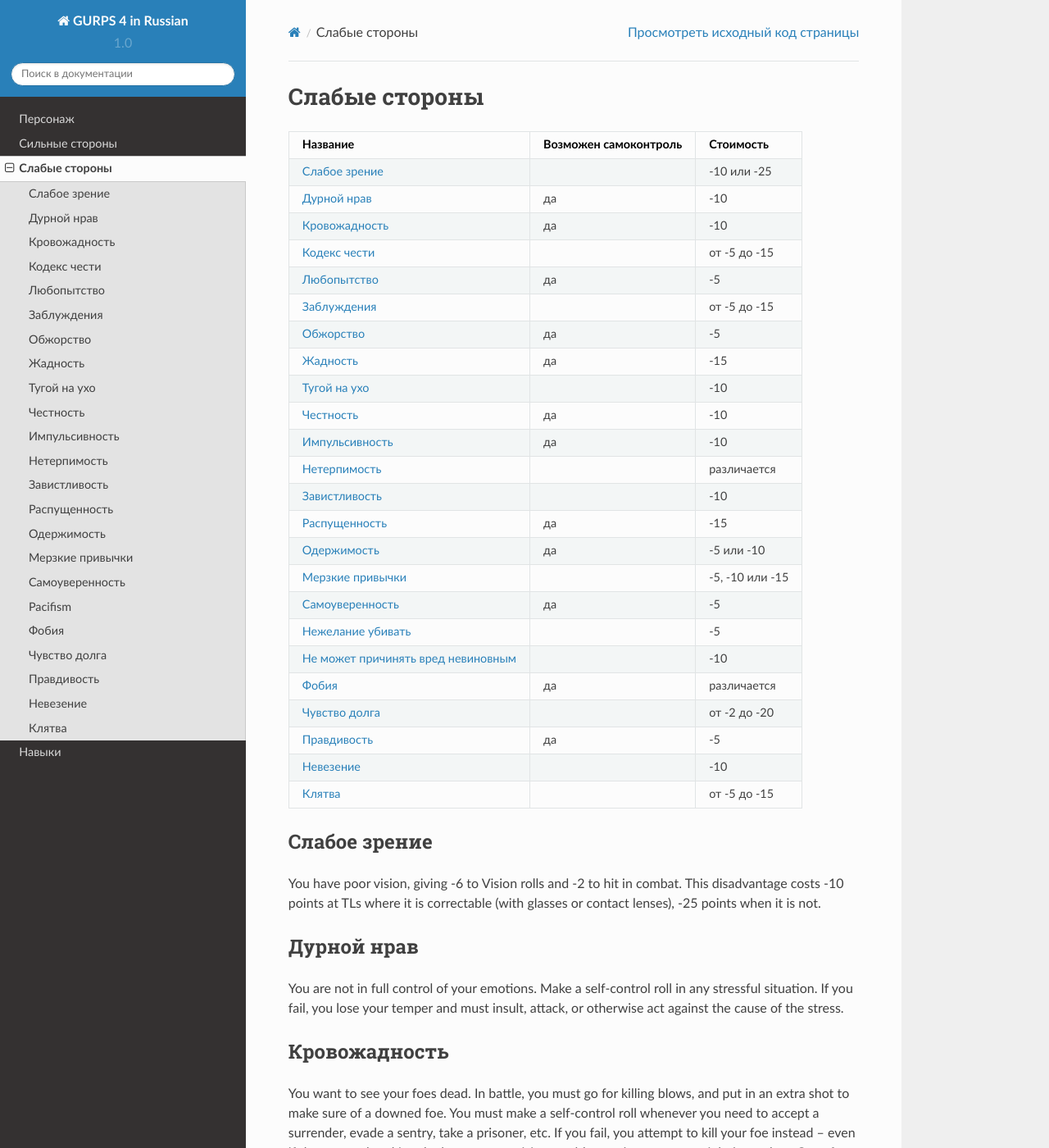
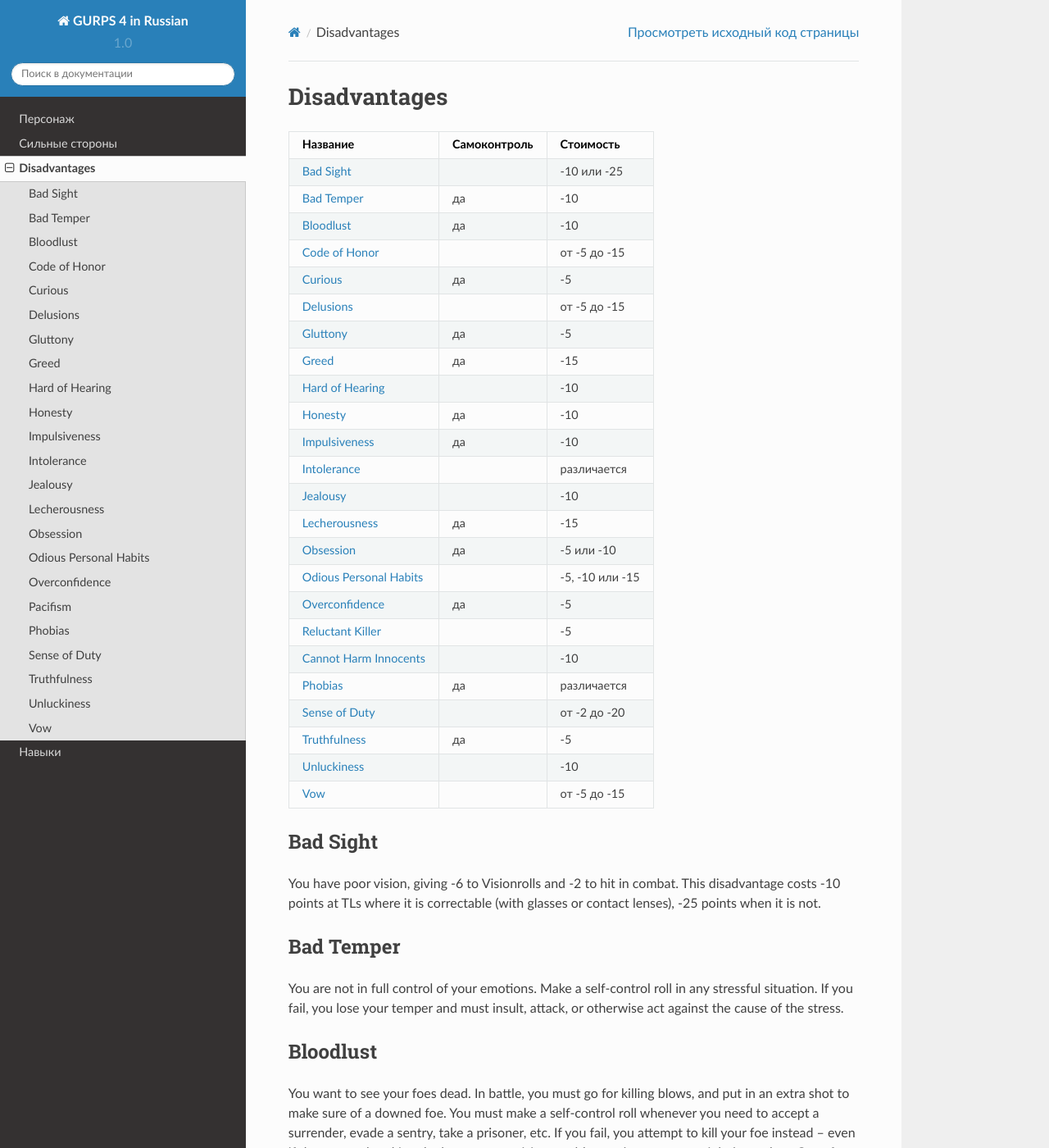
Before and after one commit to sp1r/gurps4, a Sphinx documentation site: the page built from docs/source/disadvantages.rst, in a window 1280 px wide and 1400 px high. Shown: the whole window at 82% size. Built offline with Sphinx 7.4.7 and the Read the Docs theme 2.0.0, drawn with Linux system fonts in a browser that asks for light colours; some of the changed text lies outside the part shown.

Commit message:
revert disadvantages names translation

```diff
--- a/docs/source/disadvantages.rst
+++ b/docs/source/disadvantages.rst
@@ -1,45 +1,45 @@
-**************
-Слабые стороны
-**************
+*************
+Disadvantages
+*************
 
 
-======================================================= ======================= ===================
-Название                                                Возможен самоконтроль   Стоимость
-======================================================= ======================= ===================
-:ref:`Слабое зрение <bad_sight>`                                                -10 или -25
-:ref:`Дурной нрав <bad_temper>`                         да                      -10
-:ref:`Кровожадность <bloodlust>`                        да                      -10
-:ref:`Кодекс чести <code_of_honor>`                                             от -5 до -15
-:ref:`Любопытство <curious>`                            да                      -5
-:ref:`Заблуждения <delusions>`                                                  от -5 до -15
-:ref:`Обжорство <gluttony>`                             да                      -5
-:ref:`Жадность <greed>`                                 да                      -15
-:ref:`Тугой на ухо <hard_of_hearing>`                                           -10
-:ref:`Честность <honesty>`                              да                      -10
-:ref:`Импульсивность <impulsiveness>`                   да                      -10
-:ref:`Нетерпимость <intolerance>`                                               различается
-:ref:`Завистливость <jealousy>`                                                 -10
-:ref:`Распущенность <lecherousness>`                    да                      -15
-:ref:`Одержимость <obsession>`                          да                      -5 или -10
-:ref:`Мерзкие привычки <Odious_Personal_Habits>`                                -5, -10 или -15
-:ref:`Самоуверенность <overconfidence>`                 да                      -5
-:ref:`Нежелание убивать <pacifism>`                                             -5
-:ref:`Не может причинять вред невиновным <pacifism>`                            -10
-:ref:`Фобия <phobias>`                                  да                      различается
-:ref:`Чувство долга <sense_of_duty>`                                            от -2 до -20
-:ref:`Правдивость <truthfulness>`                       да                      -5
-:ref:`Невезение <unluckiness>`                                                  -10
-:ref:`Клятва <vow>`                                                             от -5 до -15
-======================================================= ======================= ===================
+======================================================= =============== ===================
+Название                                                Самоконтроль    Стоимость
+======================================================= =============== ===================
+:ref:`Bad Sight <bad_sight>`                                            -10 или -25
+:ref:`Bad Temper <bad_temper>`                          да              -10
+:ref:`Bloodlust <bloodlust>`                            да              -10
+:ref:`Code of Honor <code_of_honor>`                                    от -5 до -15
+:ref:`Curious <curious>`                                да              -5
+:ref:`Delusions <delusions>`                                            от -5 до -15
+:ref:`Gluttony <gluttony>`                              да              -5
+:ref:`Greed <greed>`                                    да              -15
+:ref:`Hard of Hearing <hard_of_hearing>`                                -10
+:ref:`Honesty <honesty>`                                да              -10
+:ref:`Impulsiveness <impulsiveness>`                    да              -10
+:ref:`Intolerance <intolerance>`                                        различается
+:ref:`Jealousy <jealousy>`                                              -10
+:ref:`Lecherousness <lecherousness>`                    да              -15
+:ref:`Obsession <obsession>`                            да              -5 или -10
+:ref:`Odious Personal Habits <Odious_Personal_Habits>`                  -5, -10 или -15
+:ref:`Overconfidence <overconfidence>`                  да              -5
+:ref:`Reluctant Killer <pacifism>`                                      -5
+:ref:`Cannot Harm Innocents <pacifism>`                                 -10
+:ref:`Phobias <phobias>`                                да              различается
+:ref:`Sense of Duty <sense_of_duty>`                                    от -2 до -20
+:ref:`Truthfulness <truthfulness>`                      да              -5
+:ref:`Unluckiness <unluckiness>`                                        -10
+:ref:`Vow <vow>`                                                        от -5 до -15
+======================================================= =============== ===================
 
 
 
 .. _bad_sight:
 
-Слабое зрение
-=============
+Bad Sight
+=========
 
-You have poor vision, giving -6 to Vision rolls and -2 to hit in combat. This
+You have poor vision, giving -6 to Visionrolls and -2 to hit in combat. This
 disadvantage costs -10 points at TLs where it is correctable (with glasses or contact lenses),
 -25 points when it is not.
 
@@ -47,8 +47,8 @@
 
 .. _bad_temper:
 
-Дурной нрав
-===========
+Bad Temper
+==========
 
 You are not in full control of your emotions. Make a self-control roll in any
 stressful situation. If you fail, you lose your temper and must insult, attack, or
@@ -59,8 +59,8 @@
 
 .. _bloodlust:
 
-Кровожадность
-=============
+Bloodlust
+=========
 
 You want to see your foes dead. In battle, you must go for killing blows, and
 put in an extra shot to make sure of a downed foe. You must make a self-control
@@ -73,8 +73,8 @@
 
 .. _code_of_honor:
 
-Кодекс чести
-============
+Code of Honor
+=============
 
 ou take pride in a set of principles that you follow at all times. The specifics can
 vary, but they always involve “honorable” behavior. You will do nearly anything –
@@ -86,11 +86,11 @@
 the time, is worth -10 points. A formal Code that applies all the time,
 or that requires suicide if broken, is worth -15 points. The GM has the
 final say! A couple of examples
-**Кодекс чести (Pirate’s)**:
+**Code of Honor (Pirate’s)**:
 Always avenge an insult, regardless of the danger; your buddy’s foe is your own;
 never attack a fellow crewman or buddy except in a fair, open duel.
 Anything else goes. This is also suitable for brigands, bikers, etc. - 5 points.
-**Кодекс чести (Gentleman’s)**: Never break your word. Never ignore an insult to
+**Code of Honor (Gentleman’s)**: Never break your word. Never ignore an insult to
 yourself, a lady, or your flag; insults may only be wiped out by an apology or a duel
 (not necessarily to the death!). Never take advantage of an opponent in any way;
 weapons and circumstances must be equal (except in open war). This only applies
@@ -101,8 +101,8 @@
 
 .. _curious:
 
-Любопытство
-===========
+Curious
+=======
 
 You are naturally very inquisitive. This is not the curiosity that affects
 all PCs (“What’s in that cave? Where did the flying saucer come from?”), but the
@@ -114,8 +114,8 @@
 
 .. _delusions:
 
-Заблуждения
-===========
+Delusions
+=========
 
 You believe something that simply is not true. This may cause others to consider you
 insane. And they may be right! If you suffer from a Delusion, you must
@@ -132,8 +132,8 @@
 
 .. _gluttony:
 
-Обжорство
-=========
+Gluttony
+========
 
 You are overly fond of good food and drink. Given the chance, you must always
 burden yourself with extra provisions. You should never willingly miss a meal. Make a
@@ -144,8 +144,8 @@
 
 .. _greed:
 
-Жадность
-========
+Greed
+=====
 
 You lust for wealth. Make a self-control roll any time riches are offered – as
 payment for fair work, gains from adventure, spoils of crime, or just bait. If you fail, you
@@ -157,8 +157,8 @@
 
 .. _hard_of_hearing:
 
-Тугой на ухо
-============
+Hard of Hearing
+===============
 
 You are not deaf, but you have some hearing loss. You are at -4 on any Hearing
 roll and on any skill roll where it is important that you understand someone (if
@@ -168,8 +168,8 @@
 
 .. _honesty:
 
-Честность
-=========
+Honesty
+=======
 
 You must obey the law, and do your best to get others to do so as well. In an area
 with little or no law, you do not “go wild” – you act as though the laws of your own
@@ -184,8 +184,8 @@
 
 .. _impulsiveness:
 
-Импульсивность
-==============
+Impulsiveness
+=============
 
 You hate talk and debate. You prefer action! When you are alone, you act first
 and think later. In a group, when your friends want to stop and discuss something,
@@ -197,8 +197,8 @@
 
 .. _intolerance:
 
-Нетерпимость
-============
+Intolerance
+===========
 
 You dislike and distrust some (or all) people who are different from you. You
 may be prejudiced on the basis of class, ethnicity, nationality, religion, sex, or
@@ -214,8 +214,8 @@
 
 .. _jealousy:
 
-Завистливость
-=============
+Jealousy
+========
 
 You react poorly toward those who seem smarter, more attractive, or better off than
 you! You resist any plan proposed by a “rival,” and hate it if someone else is in the
@@ -226,7 +226,7 @@
 
 .. _lecherousness:
 
-Распущенность
+Lecherousness
 =============
 
 You have an unusually strong desire for romance. Make a self-control roll whenever
@@ -240,8 +240,8 @@
 
 .. _obsession:
 
-Одержимость
-===========
+Obsession
+=========
 
 Your entire life revolves around a single goal, an overpowering fixation that
 motivates all of your actions. Make a self-control roll whenever it
@@ -254,8 +254,8 @@
 
 .. _Odious_Personal_Habits:
 
-Мерзкие привычки
-================
+Odious Personal Habits
+======================
 
 You usually or always behave in a fashion repugnant to others. An Odious
 Personal Habit (OPH) is worth -5 points for every -1 to reaction rolls made by people
@@ -269,8 +269,8 @@
 
 .. _overconfidence:
 
-Самоуверенность
-===============
+Overconfidence
+==============
 
 You believe that you are far more powerful, intelligent, or competent than you
 really are. You may be proud and boastful or just quietly determined, but you must
@@ -288,10 +288,10 @@
 Pacifism
 ========
 
-You are opposed to violence. This can take two forms. **Нежелание убивать**:
+You are opposed to violence. This can take two forms. **Reluctant Killer**:
 You get -4 to hit a person (not a monster, machine, etc.) with a deadly
 attack, or -2 if you can’t see his face. If you kill someone, roll 3d – you’re morose and
-useless for that many days. -5 points. **Не может причинять вред невиновным**: You may fight –
+useless for that many days. -5 points. **Cannot Harm Innocents**: You may fight –
 you may even start fights – but you may only use deadly force on a foe that is attempting
 to do you serious harm. -10 points.
 
@@ -299,8 +299,8 @@
 
 .. _phobias:
 
-Фобия
-=====
+Phobias
+=======
 
 A “phobia” is a fear of a specific item, creature, or circumstance. The more
 common an object or situation, the greater the point value of a fear of it. If you have a
@@ -321,7 +321,7 @@
 
 .. _sense_of_duty:
 
-Чувство долга
+Sense of Duty
 =============
 
 You feel a strong sense of commitment toward a particular class of people. You will
@@ -338,8 +338,8 @@
 
 .. _truthfulness:
 
-Правдивость
-===========
+Truthfulness
+============
 
 You hate to tell a lie – or you are just very bad at it. Make a self-control roll whenever
 you must keep silent about an uncomfortable truth (lying by omission). Roll at -5 if
@@ -351,8 +351,8 @@
 
 .. _unluckiness:
 
-Невезение
-=========
+Unluckiness
+===========
 
 You have rotten luck. Things go wrong for you – and usually at the worst possible
 time. Once per play session, the GM will arbitrarily and maliciously make
@@ -366,8 +366,8 @@
 
 .. _vow:
 
-Клятва
-======
+Vow
+====
 
 You have sworn an oath to do (or not to do) something. Whatever the oath, you take it
 seriously; if you didn’t, it would not be a disadvantage. This trait is especially appropriate
```
